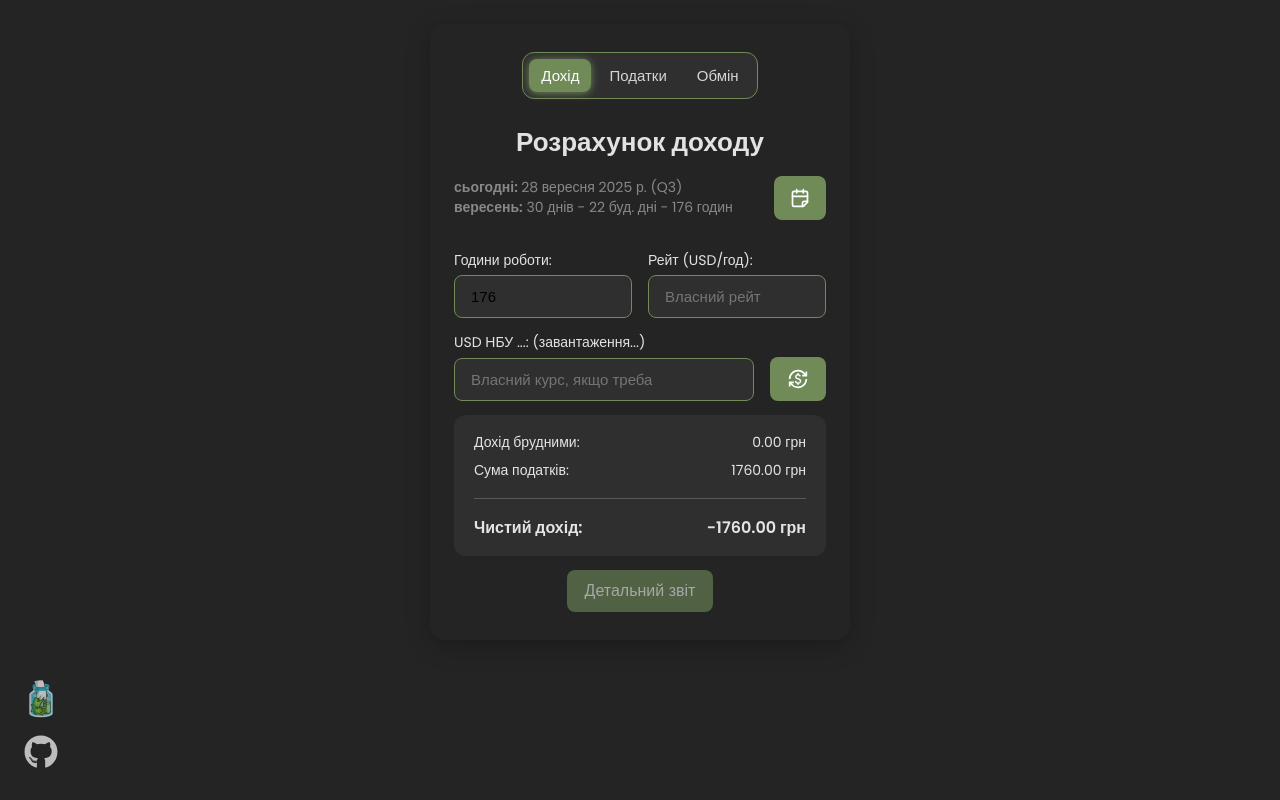
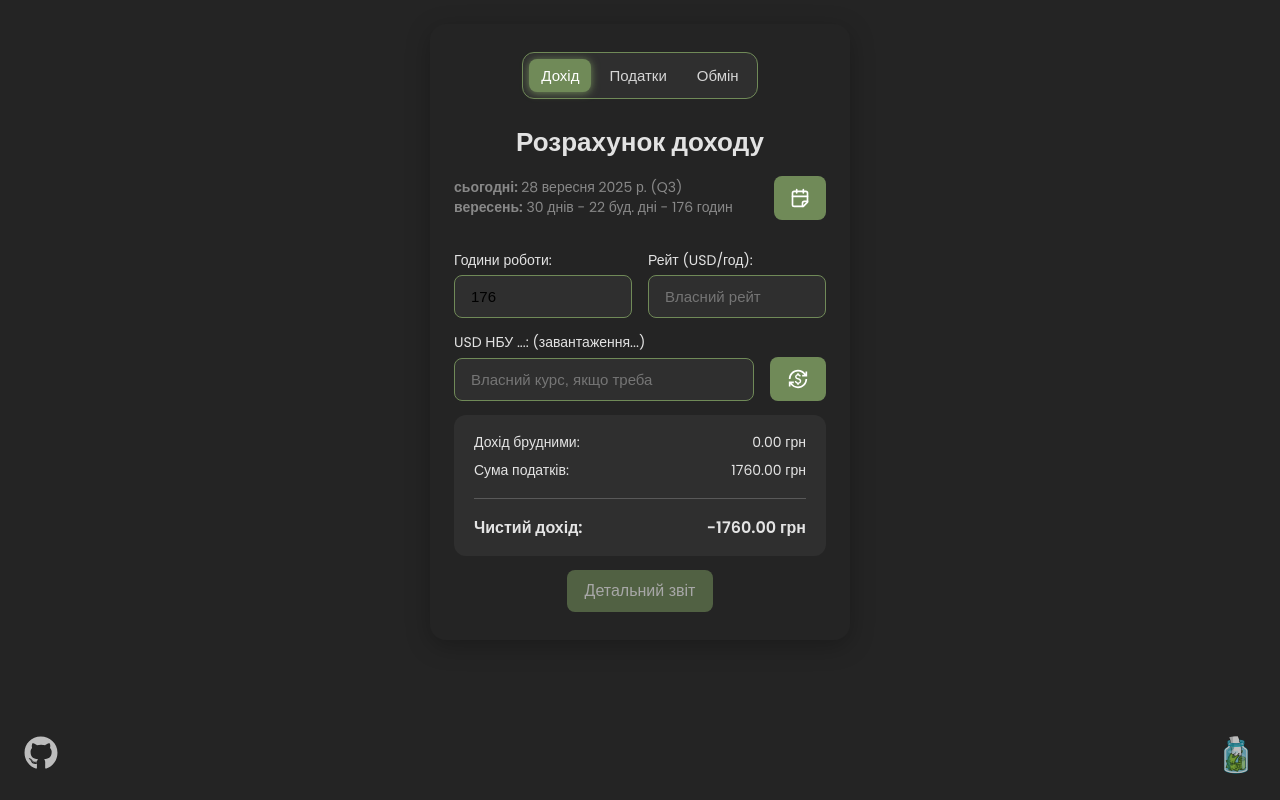
Before and after one commit to qboww/taxifyy, a React (Vite) app: page / in a window 1280 px wide. Built offline with nearby package versions, Linux system fonts and the light colour scheme; no server answers.

Commit message:
added monobank link

```diff
--- a/src/components/App/App.css
+++ b/src/components/App/App.css
@@ -37,6 +37,7 @@ input[type=number] {
   position: fixed;
   bottom: 24px;
   left: 24px;
+  height: 40px;
   z-index: 999;
   color: white;
   opacity: 0.7;
@@ -51,8 +52,8 @@ input[type=number] {
 .monojar-link {
   position: fixed;
   height: 40px;
-  bottom: 80px;
-  left: 21px;
+  bottom: 24px;
+  right: 24px;
   z-index: 999;
   opacity: 0.7;
   transition: all 0.25s ease;
```
